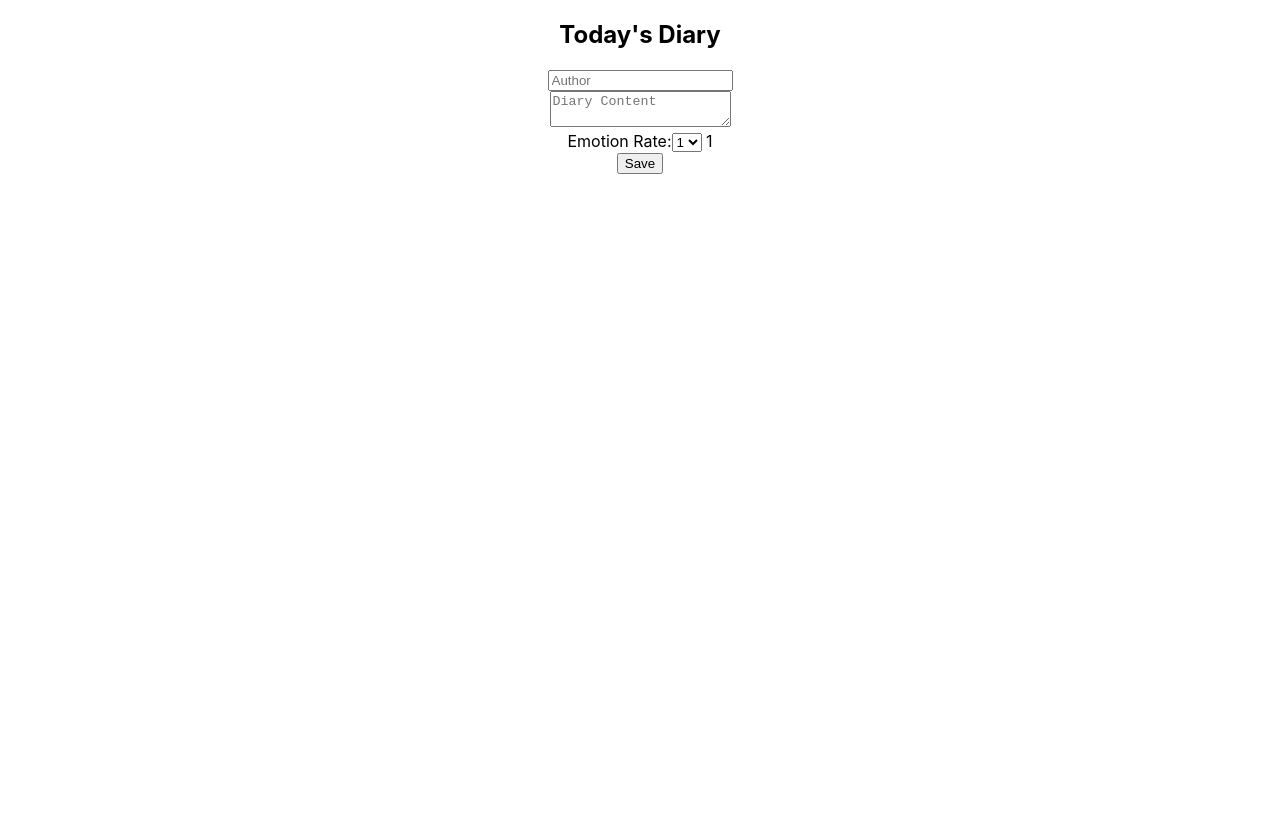
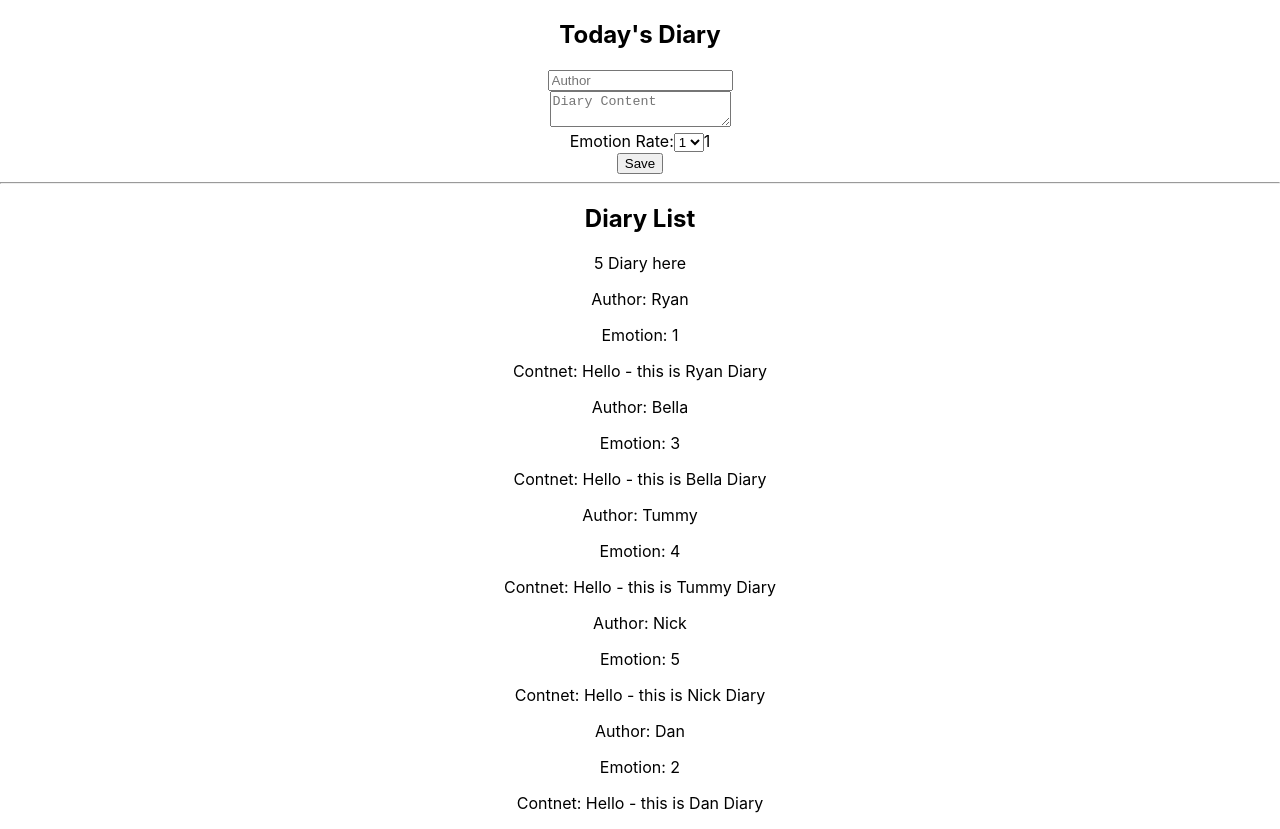
Before and after one commit to Ryan-Nam/react-diary-CRUD, a React (Create React App) app: page / in a window 1280 px wide. Before the commit the page ends 800 px from the top, so only its background shows below. Built offline with nearby package versions, Linux system fonts and the light colour scheme.

Commit message:
Add DiaryList to show using dummy data

```diff
--- a/src/App.js
+++ b/src/App.js
@@ -1,10 +1,47 @@
 import './App.css';
+import DiaryList from './DiaryList';
 import DiaryNewForm from './DiaryNewForm';
 
 function App() {
+
+  const dummyList = [
+    {
+      id:1,
+      author: 'Ryan',
+      content: 'Hello - this is Ryan Diary',
+      emotion: 1
+    },
+    {
+      id:2,
+      author: 'Bella',
+      content: 'Hello - this is Bella Diary',
+      emotion: 3
+    },
+    {
+      id:3,
+      author: 'Tummy',
+      content: 'Hello - this is Tummy Diary',
+      emotion: 4
+    },
+    {
+      id:4,
+      author: 'Nick',
+      content: 'Hello - this is Nick Diary',
+      emotion: 5
+    },
+    {
+      id:5,
+      author: 'Dan',
+      content: 'Hello - this is Dan Diary',
+      emotion: 2
+    },
+  ]
+
+
   return (
     <div className="App">
       <DiaryNewForm />
+      <DiaryList list={dummyList} />
     </div>
   );
 }
--- /dev/null
+++ b/src/DiaryItem.jsx
@@ -0,0 +1,12 @@
+import React from 'react';
+
+export default function DiaryItem({data}) {
+    // console.log(id);
+    return (
+        <div>
+          <p>Author: {data.author}</p>
+          <p>Emotion: {data.emotion} </p>
+          <p>Contnet: {data.content} </p>
+        </div>
+    );
+}
--- /dev/null
+++ b/src/DiaryList.jsx
@@ -0,0 +1,17 @@
+import React from "react";
+import DiaryItem from './DiaryItem';
+
+export default function DiaryList({ list }) {
+  console.log(list);
+  return (
+    <div>
+      <hr />
+      <h2>Diary List</h2>
+      <p>{list.length} Diary here</p>
+      {/* Diary item would be here -> make as component later */}
+      {list.map((it) => (
+        <DiaryItem key={it.id} data={it}/>
+      ))}
+    </div>
+  );
+}
--- a/src/DiaryNewForm.jsx
+++ b/src/DiaryNewForm.jsx
@@ -1,9 +1,19 @@
 import React, { useState } from "react";
 
 export default function DiaryNewForm() {
-  const [author, setAuthor] = useState("");
-  const [content, setContent] = useState("");
-  const [emotion, setEmotion] = useState(1);
+//   const [author, setAuthor] = useState("");
+//   const [content, setContent] = useState("");
+//   const [emotion, setEmotion] = useState(1);
+
+  const [diaryInfo, setDiaryInfo] = useState({
+    author: "",
+    content: "",
+    emotion: 1,
+  });
+
+  const handleChangeState = (e) => {
+    setDiaryInfo({...diaryInfo, [e.target.name]:e.target.value});
+  }
 
   return (
     <>
@@ -11,51 +21,47 @@ export default function DiaryNewForm() {
       <form
         onSubmit={(e) => {
           e.preventDefault();
-          console.log("saved!");
-          console.log(`Your Author name: ${author}`);
-          console.log(`Your content: ${content}`);
-          console.log(`Your Emotion: ${emotion}`);
+            console.log("saved!");
+            console.log(`Your Author name: ${diaryInfo.author}`);
+            console.log(`Your content: ${diaryInfo.content}`);
+            console.log(`Your Emotion: ${diaryInfo.emotion}`);
         }}
       >
         <div>
           <input
-            onChange={(e) => {
-              setAuthor(e.target.value);
-            }}
+            onChange={handleChangeState}
             type="text"
-            value={author}
+            value={diaryInfo.author}
             name="author"
             placeholder="Author"
           />{" "}
-          {author}
+          {diaryInfo.author}
         </div>
         <div>
           <textarea
-            onChange={(e) => {
-              setContent(e.target.value);
-            }}
+            onChange={handleChangeState}
             type="text"
-            value={content}
+            value={diaryInfo.content}
             name="content"
             placeholder="Diary Content"
           ></textarea>{" "}
-          {content}
+          {diaryInfo.content}
         </div>
         <div>
           <label>
             Emotion Rate:
-            <select onChange={(e) => setEmotion(e.target.value)}>
-              <option value="1">1</option>
-              <option value="2">2</option>
-              <option value="3">3</option>
-              <option value="4">4</option>
-              <option value="5">5</option>
+            <select name='emotion' value={diaryInfo.emotion} onChange={handleChangeState}>
+              <option value={1}>1</option>
+              <option value={2}>2</option>
+              <option value={3}>3</option>
+              <option value={4}>4</option>
+              <option value={5}>5</option>
             </select>
-          </label>{" "}
-          {emotion}
+          </label>
+          {diaryInfo.emotion}
         </div>
         <div>
-          <button type='submit'>Save</button>
+          <button type="submit">Save</button>
         </div>
       </form>
     </>
```
Also changed, not shown: 1 other file (tests, documents, lock files or other folders).
